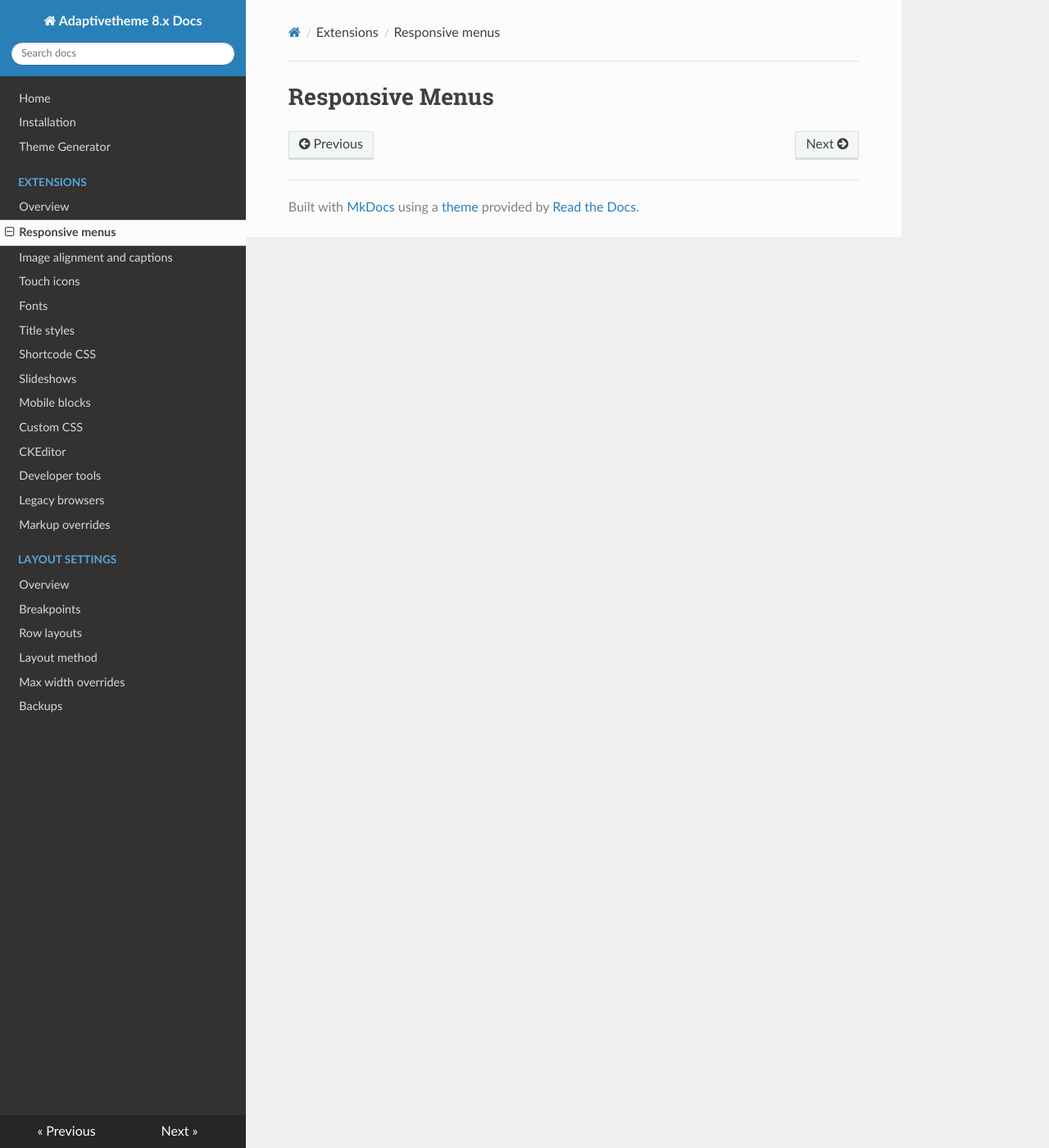
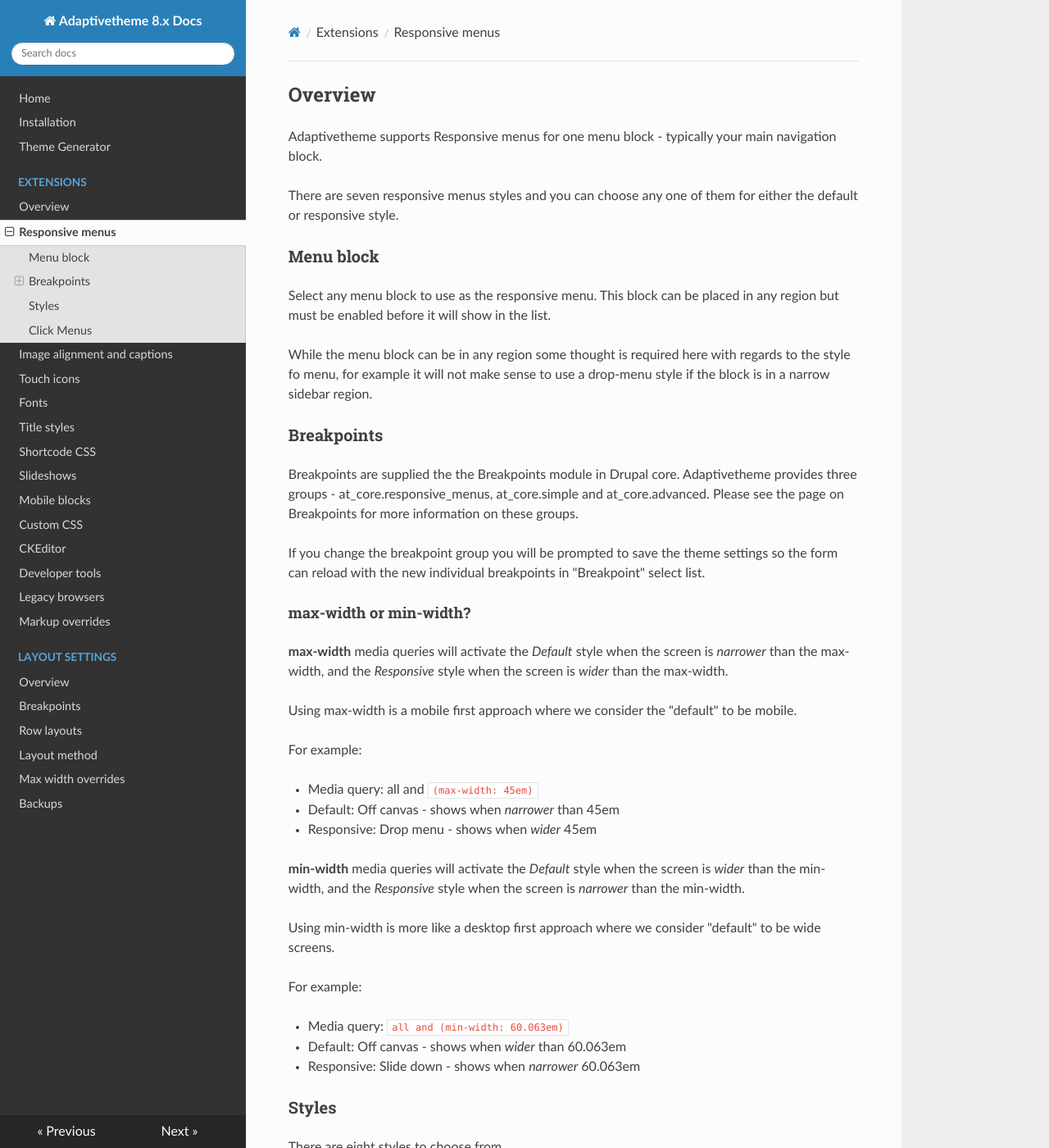
Before and after one commit to jmburnz/atdocs, an MkDocs documentation site: the page built from docs/ext/responsive-menus.md, in a window 1280 px wide and 1400 px high. Shown: the whole window at 82% size. Built offline with MkDocs 1.6.1, drawn with Linux system fonts in a browser that asks for light colours; nearby versions of some CDN libraries; old or Windows-style settings are respelled for this version of MkDocs; some of the changed text lies outside the part shown.

Commit message:
Add responsive menu docs

```diff
--- a/docs/ext/responsive-menus.md
+++ b/docs/ext/responsive-menus.md
@@ -1 +1,91 @@
-# Responsive Menus
+## Overview
+
+Adaptivetheme supports Responsive menus for one menu block - typically your main navigation block.
+
+There are seven responsive menus styles and you can choose any one of them for either the default or responsive style.
+
+### Menu block
+
+Select any menu block to use as the responsive menu. This block can be placed in any region but must be enabled before it will show in the list.
+
+While the menu block can be in any region some thought is required here with regards to the style fo menu, for example it will not make sense to use a drop-menu style if the block is in a narrow sidebar region.
+
+### Breakpoints
+
+Breakpoints are supplied the the Breakpoints module in Drupal core. Adaptivetheme provides three groups - at_core.responsive_menus, at_core.simple and at_core.advanced. Please see the page on Breakpoints for more information on these groups.
+
+If you change the breakpoint group you will be prompted to save the theme settings so the form can reload with the new individual breakpoints in "Breakpoint" select list.
+
+#### max-width or min-width?
+
+**max-width** media queries will activate the _Default_ style when the screen is _narrower_ than the max-width, and the _Responsive_ style when the screen is _wider_ than the max-width.
+
+Using max-width is a mobile first approach where we consider the "default" to be mobile.
+
+For example:
+
+- Media query: all and `(max-width: 45em)`
+- Default: Off canvas - shows when _narrower_  than 45em
+- Responsive: Drop menu - shows when _wider_ 45em
+
+
+**min-width** media queries will activate the _Default_ style when the screen is _wider_ than the min-width, and the _Responsive_ style when the screen is _narrower_ than the min-width.
+
+Using min-width is more like a desktop first approach where we consider "default" to be wide screens.
+
+For example:
+
+- Media query: `all and (min-width: 60.063em)`
+- Default: Off canvas - shows when _wider_  than 60.063em
+- Responsive: Slide down - shows when _narrower_ 60.063em
+
+
+### Styles
+
+There are eight styles to choose from.
+
+**Horizontal**
+
+Standard horizontal inline menu, without drop downs.
+
+**Vertical**
+
+Standard vertical menu, supports click menus.
+
+**Drop menu**
+
+Standard drop menu implimentation, supports unlimited levels.
+
+**Slide-down**
+
+Standard hamburger/slide-down mobile menu - supports click menus.
+
+**Mega nav**
+
+Intial view is like a horizontal menu with a toggle button. When toggled the horizontal menu becomes vertical with all submenu items showing horizontally inline withe their parents. This pattern was popularized by The Guardian news website.
+
+**Off canvas**
+
+Standard off canvas slider - the menu is hidden off-page (by default the them left) with a toggle button that slides the page to the right revealing the menu. Supports click menus
+
+**Overlay**
+
+Toggle button that reveals a transparent overlay "over" the site with menu items - supports click menus.
+
+**Tiles**
+
+Only shows the top level items in tile boxes.
+
+
+### Click Menus
+
+The click menu option hides sub-menus that are revealed when the click-button for that level is clicked or touched. Click menus are a space saving device that allows you to have very long or deep menus without overwhelming the site visitor.
+
+Styles supporting Click menus are:
+
+- Vertical
+- Slide-down
+- Off canvas
+- Overlay
+
+Click menus are enabled by default.
```
Also changed, not shown: docs/install.md (line endings or trailing spaces).
